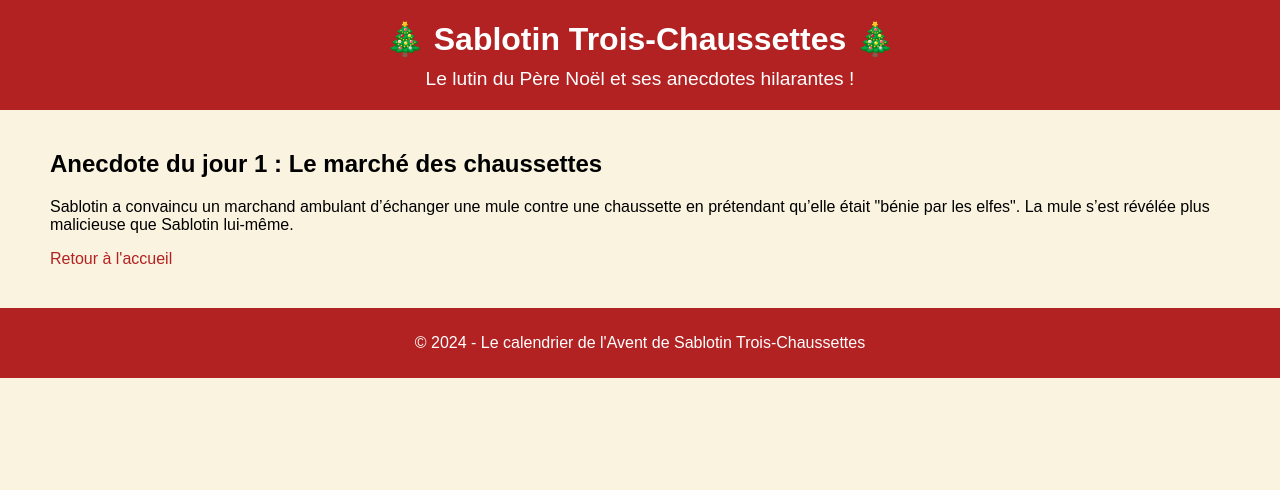
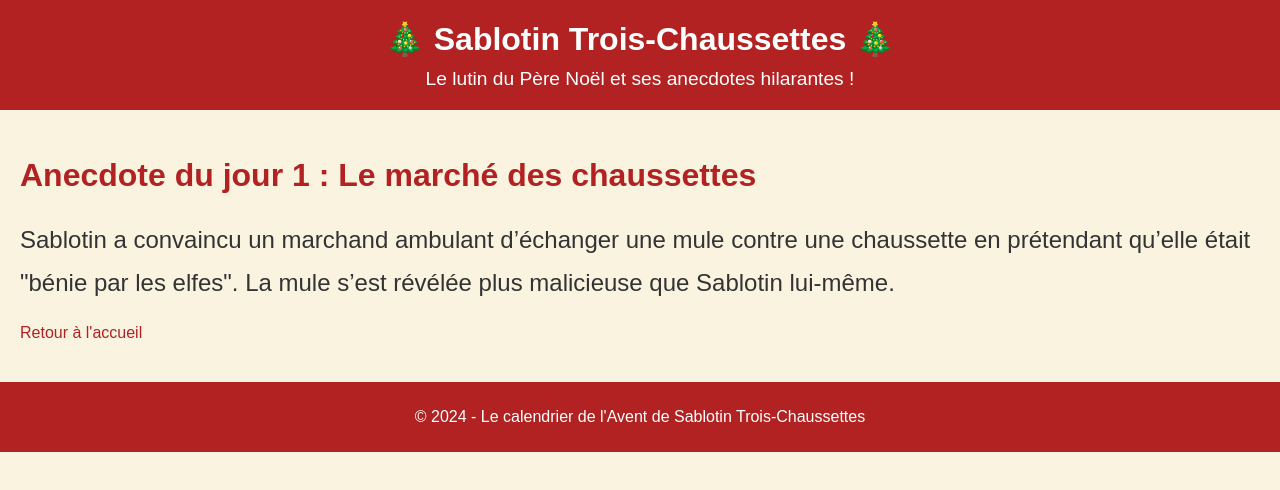
Before and after one commit to SabrinaMouginot/Sablotin_trois-chaussettes_Reactjs, a React (Vite) app: page /anecdote/1 in a window 1280 px wide. Shown: the top 490 px of the page. Built offline with nearby package versions, Linux system fonts and the light colour scheme.

Commit message:
travail de style sur la page anecdote

```diff
--- a/src/pages/Anecdote.jsx
+++ b/src/pages/Anecdote.jsx
@@ -62,8 +62,8 @@ function Anecdote() {
 
   return (
     <div style={styles.container}>
-      <h2>Anecdote du jour {day} : {titre}</h2>
-      <p>{anecdote}</p>
+      <h2 style={styles.title}>Anecdote du jour {day} : {titre}</h2>
+      <p style={styles.anecdote}>{anecdote}</p>
       <a href="/" style={styles.link}>
         Retour à l&#39;accueil
       </a>
@@ -73,12 +73,24 @@ function Anecdote() {
 
 const styles = {
     container: {
-    padding: '20px 50px',
+      padding: '20px',
       fontFamily: 'Arial, sans-serif',
+    },
+    title: {
+      fontSize: '2rem',
+      color: '#B22222',
+      marginBottom: '20px',
+    },
+    anecdote: {
+      fontSize: '1.5rem',
+      lineHeight: '1.8',
+      color: '#333',
+      marginBottom: '20px',
     },
     link: {
       color: '#B22222',
       textDecoration: 'none',
+      fontSize: '1rem',
     },
   };
 
```
Lines whose indentation alone changed are shown as unchanged.
